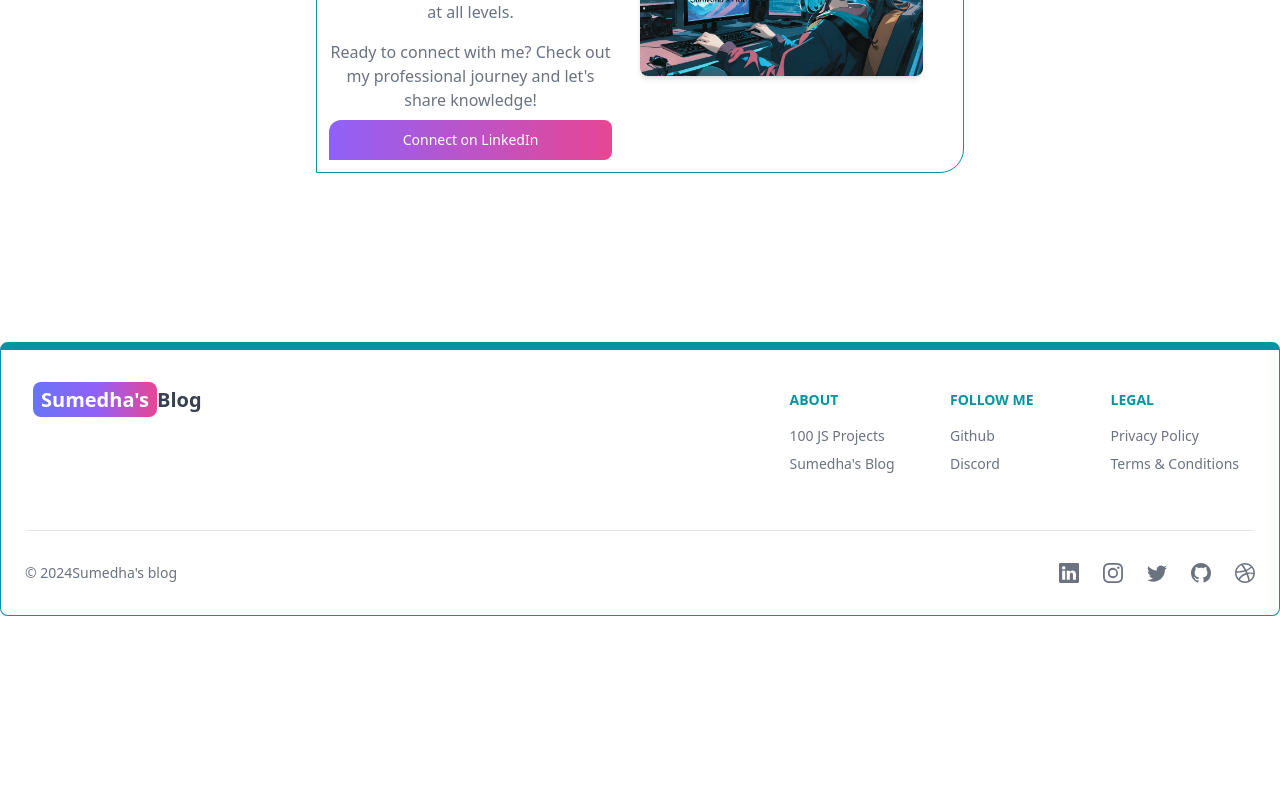
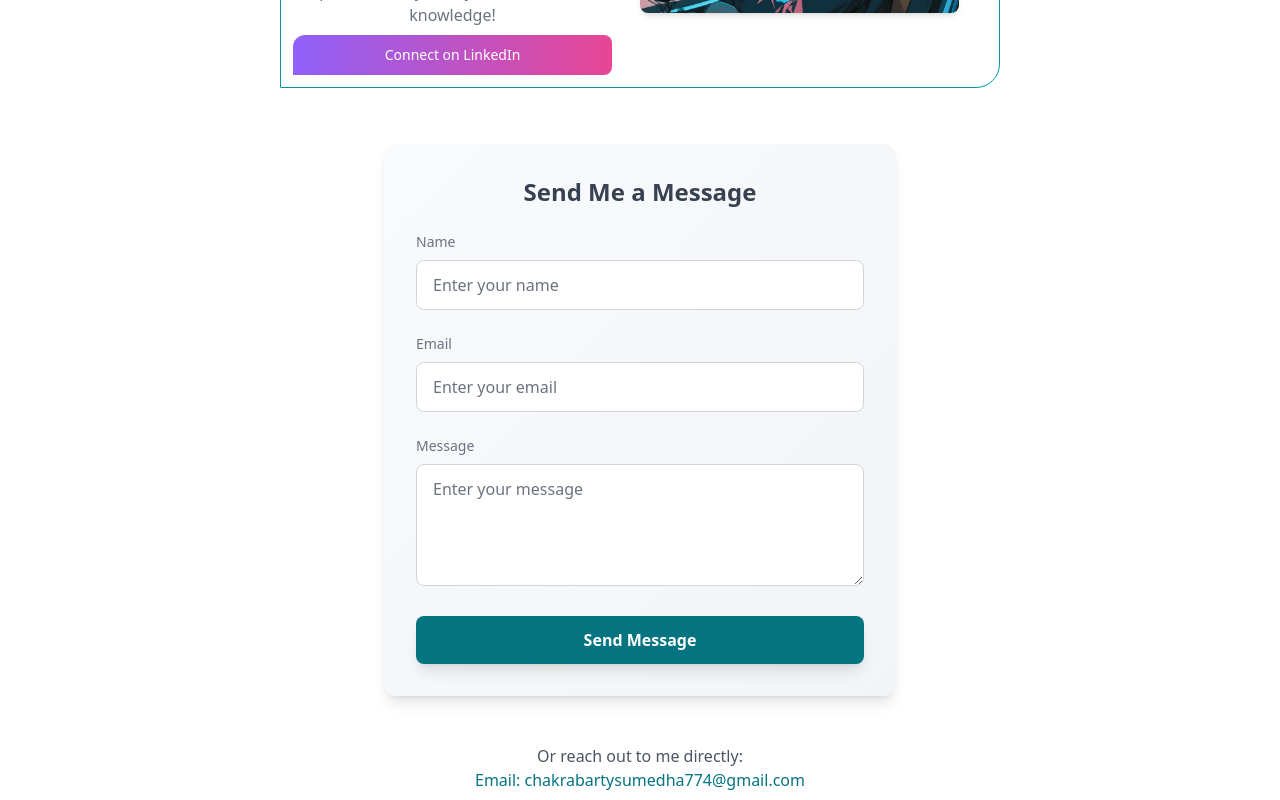
Before and after one commit to Sume1073/mern-blog-app, a React app in the folder client/: page /projects in a window 1280 px wide. Shown: the part 540-1340 px from the top of the page. Before the commit the page ends 1156 px from the top, so only its background shows below. Built offline with nearby package versions, Linux system fonts and the light colour scheme; no server answers; the HTML template or start-up script is replaced by a standard one.

Commit message:
Updated the projects and home page

```diff
--- a/client/src/components/CallToAction.jsx
+++ b/client/src/components/CallToAction.jsx
@@ -13,15 +13,26 @@ export default function CallToAction() {
         <p className='text-gray-500 my-2'>
           Ready to connect with me? Check out my professional journey and let's share knowledge!
         </p>
-            <Button gradientDuoTone='purpleToPink' className='rounded-tl-xl rounded-bl-none'>
-                <a href="https://www.linkedin.com/in/sumedha-chakrabarty-964810202/" target='_blank' rel='noopener noreferrer'>
+
+        {/* The <a> tag inside Button to make the entire button clickable */}
+        <Button
+          gradientDuoTone='purpleToPink'
+          className='rounded-tl-xl rounded-bl-none w-full'
+        >
+          <a
+            href="https://www.linkedin.com/in/sumedha-chakrabarty-964810202/"
+            target="_blank"
+            rel="noopener noreferrer"
+            className="text-white w-full h-full flex items-center justify-center"  // Ensure the link takes up the full space of the button
+          >
             Connect on LinkedIn
           </a>
         </Button>
       </div>
+
       <div className="p-7 flex-1">
-            <img src="/images/SumedhaHub.png" alt="Tech Blog Visual" className='rounded-lg  shadow-md' />
+        <img src="/images/SumedhaHub.png" alt="Tech Blog Visual" className='rounded-lg shadow-md' />
       </div>
     </div>
-  )
+  );
 }
--- a/client/src/components/Header.jsx
+++ b/client/src/components/Header.jsx
@@ -185,7 +185,7 @@ export default function Header() {
         : 'text-gray-800 dark:text-gray-300'
     } hover:text-blue-600 dark:hover:text-blue-400 mx-4`}
   >
-    <Link to='/projects'>Projects</Link>
+    <Link to='/projects'>Contact</Link>
   </Navbar.Link>
 </Navbar.Collapse>
 
--- a/client/src/pages/Projects.jsx
+++ b/client/src/pages/Projects.jsx
@@ -1,11 +1,133 @@
+import { useState } from 'react';
 import CallToAction from '../components/CallToAction';
 
-export default function Projects() {
+export default function Contact() {
+  const [formData, setFormData] = useState({
+    name: '',
+    email: '',
+    message: '',
+  });
+
+  const [successMessage, setSuccessMessage] = useState('');
+
+  const handleChange = (e) => {
+    const { id, value } = e.target;
+    setFormData({
+      ...formData,
+      [id]: value,
+    });
+  };
+
+  const handleSubmit = (e) => {
+    e.preventDefault();
+
+    // Here you can integrate an API call to handle form submissions
+    console.log('Form Data Submitted:', formData);
+
+    // Reset form and show success message
+    setFormData({ name: '', email: '', message: '' });
+    setSuccessMessage('Thank you! Your message has been submitted.');
+
+    // Clear the success message after 3 seconds
+    setTimeout(() => {
+      setSuccessMessage('');
+    }, 3000);
+  };
+
   return (
-    <div className='min-h-screen max-w-2xl mx-auto flex justify-center items-center flex-col gap-6 p-3'>
-      <h1 className='text-3xl font-semibold'>Projects</h1>
-      <p className='text-md text-gray-500'>Build fun and engaging projects while learning HTML, CSS, and JavaScript!</p>
+    <div className="min-h-screen max-w-3xl mx-auto flex justify-center items-center flex-col gap-6 p-6">
+      {/* Page Header */}
+      <h1 className="text-4xl font-bold text-teal-600 dark:text-purple-400 my-7">
+        Contact Me
+      </h1>
+      <p className="text-md text-gray-500 dark:text-gray-300 text-center">
+        "Have questions, ideas, or just want to say hello? Let's connect and create something amazing together!"
+      </p>
+
+      {/* Call to Action (Moved here) */}
       <CallToAction />
+
+      {/* Contact Form */}
+      <form
+        className="w-full max-w-lg bg-gradient-to-br from-gray-50 to-gray-100 dark:from-gray-800 dark:to-gray-700 p-8 rounded-xl shadow-lg mt-8"
+        onSubmit={handleSubmit}
+      >
+        <h2 className="text-2xl font-semibold text-gray-700 dark:text-gray-200 text-center mb-6">
+          Send Me a Message
+        </h2>
+
+        {/* Name Input */}
+        <div className="mb-6">
+          <label htmlFor="name" className="block text-sm text-gray-500 dark:text-gray-400 mb-2">
+            Name
+          </label>
+          <input
+            type="text"
+            id="name"
+            value={formData.name}
+            onChange={handleChange}
+            placeholder="Enter your name"
+            className="w-full px-4 py-3 bg-white dark:bg-gray-900 text-gray-800 dark:text-gray-200 border border-gray-300 dark:border-gray-600 rounded-lg focus:outline-none focus:ring-2 focus:ring-teal-600 focus:border-teal-600"
+            required
+          />
+        </div>
+
+        {/* Email Input */}
+        <div className="mb-6">
+          <label htmlFor="email" className="block text-sm text-gray-500 dark:text-gray-400 mb-2">
+            Email
+          </label>
+          <input
+            type="email"
+            id="email"
+            value={formData.email}
+            onChange={handleChange}
+            placeholder="Enter your email"
+            className="w-full px-4 py-3 bg-white dark:bg-gray-900 text-gray-800 dark:text-gray-200 border border-gray-300 dark:border-gray-600 rounded-lg focus:outline-none focus:ring-2 focus:ring-teal-600 focus:border-teal-600"
+            required
+          />
+        </div>
+
+        {/* Message Input */}
+        <div className="mb-6">
+          <label htmlFor="message" className="block text-sm text-gray-500 dark:text-gray-400 mb-2">
+            Message
+          </label>
+          <textarea
+            id="message"
+            rows="4"
+            value={formData.message}
+            onChange={handleChange}
+            placeholder="Enter your message"
+            className="w-full px-4 py-3 bg-white dark:bg-gray-900 text-gray-800 dark:text-gray-200 border border-gray-300 dark:border-gray-600 rounded-lg focus:outline-none focus:ring-2 focus:ring-teal-600 focus:border-teal-600"
+            required
+          ></textarea>
+        </div>
+
+        <button
+          type="submit"
+          className="w-full bg-teal-600 text-white py-3 px-4 rounded-lg font-semibold hover:bg-teal-700 transition duration-300 shadow-lg"
+        >
+          Send Message
+        </button>
+      </form>
+
+      {/* Success Message */}
+      {successMessage && (
+        <div className="mt-4 text-center text-green-600 font-semibold">
+          {successMessage}
+        </div>
+      )}
+
+      {/* Direct Contact Info */}
+      <div className="text-center mt-6">
+        <p className="text-md text-gray-600 dark:text-gray-300">
+          Or reach out to me directly:
+        </p>
+        <p className="font-medium text-teal-600 dark:text-purple-400">
+          Email: chakrabartysumedha774@gmail.com
+        </p>
+      </div>
     </div>
-  )
+  );
 }
```
Lines whose indentation alone changed are shown as unchanged.
